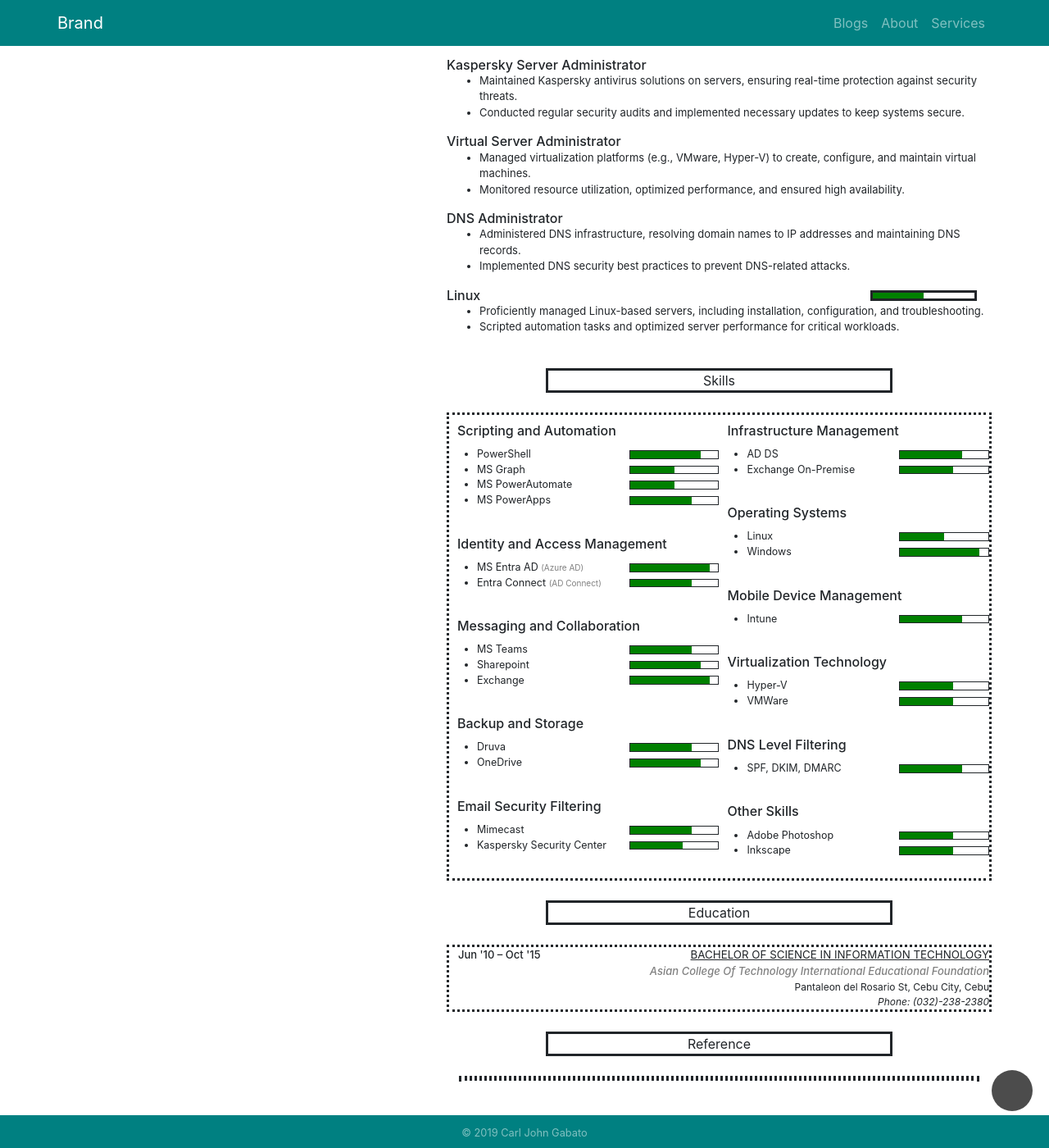
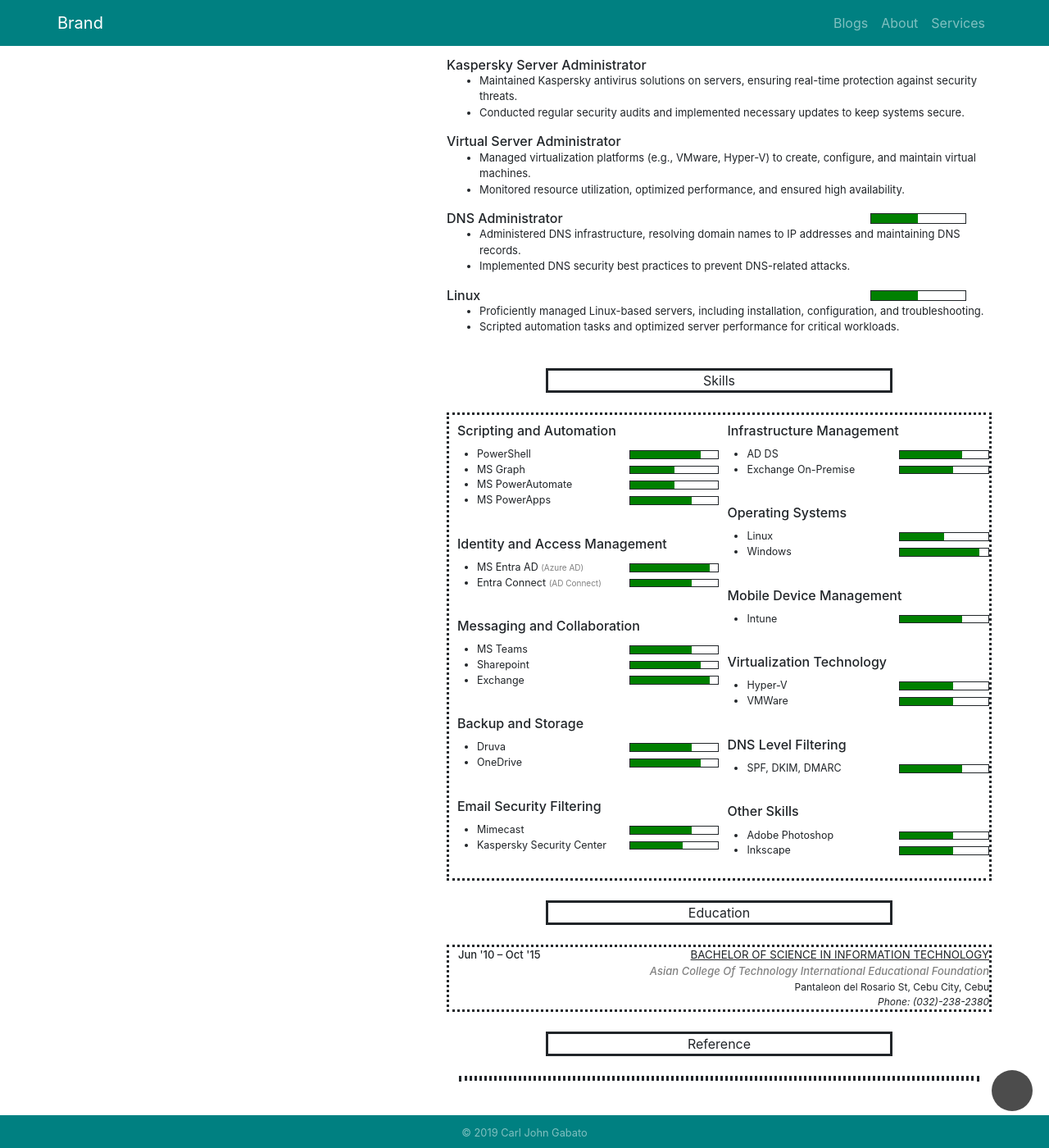
Before and after one commit to carljohngabato/aboutme, a Jekyll site: the page built from blogs.html, in a window 1280 px wide and 1400 px high, scrolled down 2123 px. Shown: the whole window at 82% size. Built offline with Jekyll 4.4.1, drawn with Linux system fonts in a browser that asks for light colours; nearby versions of some CDN libraries.

Commit message:
Curing cancer with every commit

```diff
--- a/_sass/main.scss
+++ b/_sass/main.scss
@@ -549,6 +549,8 @@
 .xp-bar-mtr{
   border-style: solid;
   width: -webkit-fill-available;
+  border-width: thin;
+  margin-right: 10%;
 }
 .t-container{
   margin-left: 15%;
--- a/blogs.html
+++ b/blogs.html
@@ -291,7 +291,14 @@
                     </ul>
                 </div>
                 <div class="row">
-                    <h6>DNS Administrator</h6>
+                    <div class="xp-lbl"><h6>DNS Administrator</h6></div>
+                    <div class="xp-mtr">
+                        <div class="row xp-bar-mtr-cont">
+                            <div class="xp-bar-mtr">
+                                <div class="sk-bar-50"></div>
+                            </div>
+                        </div>
+                    </div>
                 </div>
                 <div class="row">
                     <ul>
```
Also changed, not shown: other parts of blogs.html (+0 -1 lines).
